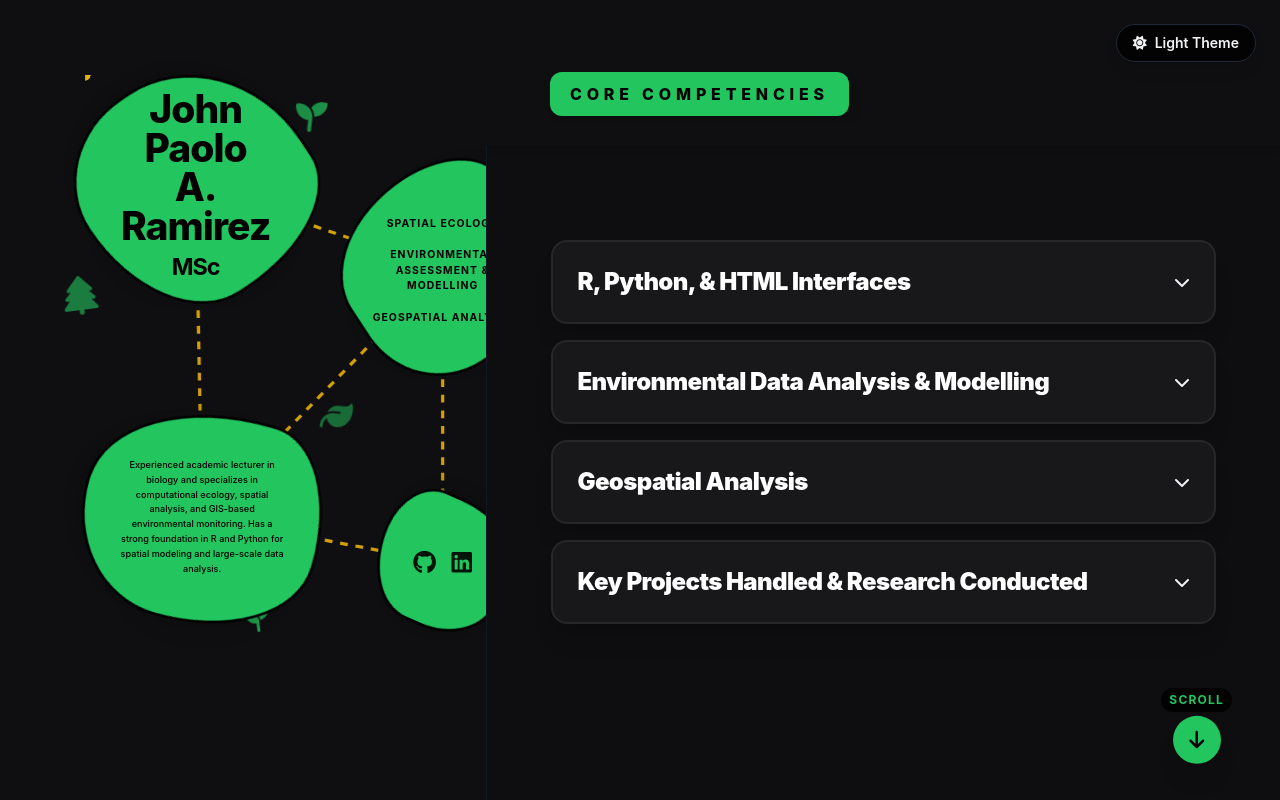
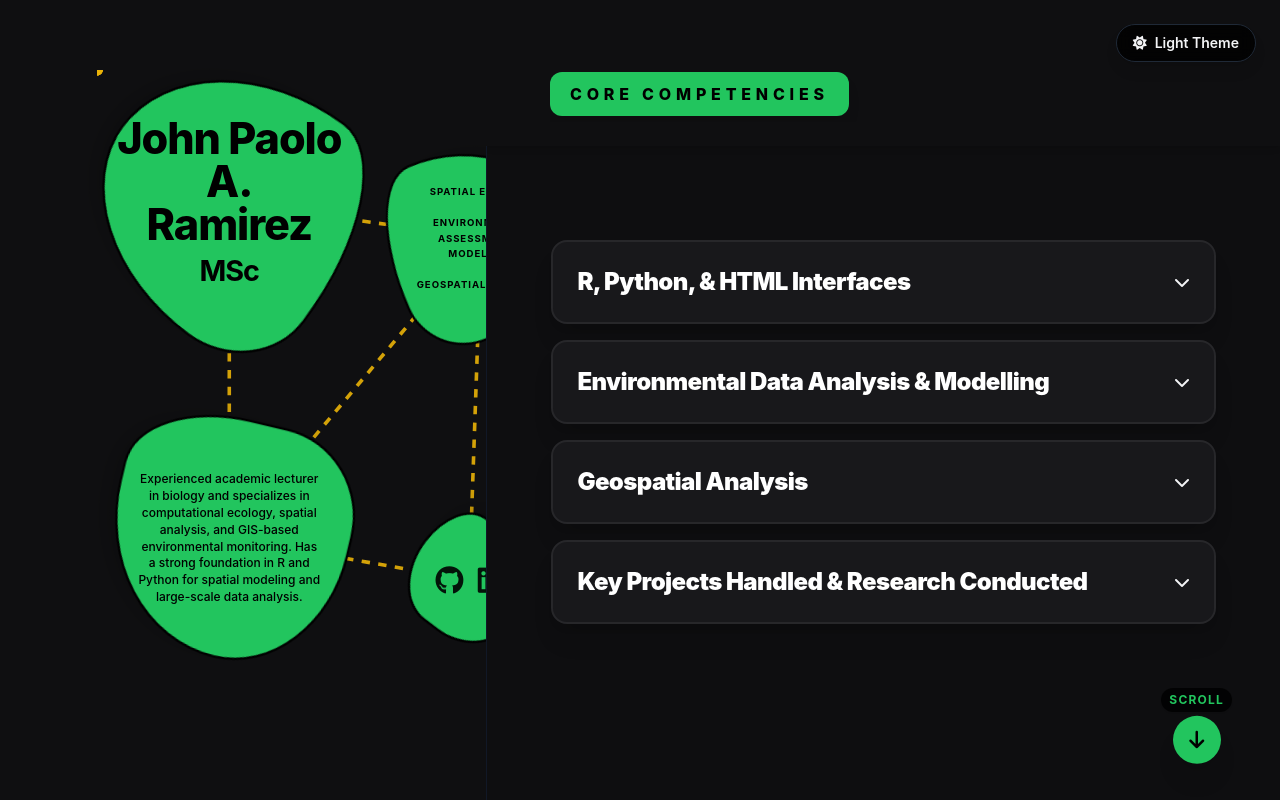
Before and after one commit to Johnny1996ornot/Portfolio, a plain HTML site: page index.html in a window 1280 px wide. Shown: the top 800 px of the page. Drawn offline with nearby package versions, Linux system fonts and the light colour scheme.

Commit message:
Update index.html

```diff
--- a/index.html
+++ b/index.html
@@ -38,44 +38,36 @@
             color: #f3f4f6;
         }
 
-        /* Organic Blob Animations */
-        @keyframes topoMorph {
-            0% { border-radius: 40% 60% 70% 30% / 40% 50% 60% 50%; transform: rotate(0deg) scale(1); }
-            33% { border-radius: 60% 40% 50% 50% / 30% 60% 40% 70%; transform: rotate(120deg) scale(1.04); }
-            66% { border-radius: 50% 50% 30% 70% / 50% 70% 50% 30%; transform: rotate(240deg) scale(1.02); }
-            100% { border-radius: 40% 60% 70% 30% / 40% 50% 60% 50%; transform: rotate(360deg) scale(1); }
+        /* Distinct Organic Blob Animations for Variety */
+        @keyframes morph1 {
+            0% { border-radius: 40% 60% 70% 30% / 40% 50% 60% 50%; transform: rotate(0deg); }
+            34% { border-radius: 70% 30% 50% 50% / 30% 30% 70% 70%; transform: rotate(120deg); }
+            67% { border-radius: 100% 60% 60% 100% / 100% 100% 60% 60%; transform: rotate(240deg); }
+            100% { border-radius: 40% 60% 70% 30% / 40% 50% 60% 50%; transform: rotate(360deg); }
+        }
+        @keyframes morph2 {
+            0% { border-radius: 60% 40% 30% 70% / 60% 30% 70% 40%; transform: rotate(0deg); }
+            34% { border-radius: 30% 70% 70% 30% / 30% 30% 70% 70%; transform: rotate(-120deg); }
+            67% { border-radius: 50% 50% 30% 70% / 50% 70% 50% 30%; transform: rotate(-240deg); }
+            100% { border-radius: 60% 40% 30% 70% / 60% 30% 70% 40%; transform: rotate(-360deg); }
+        }
+        @keyframes morph3 {
+            0% { border-radius: 50% 50% 60% 40% / 40% 40% 60% 60%; transform: rotate(0deg); }
+            34% { border-radius: 40% 60% 70% 30% / 40% 50% 60% 50%; transform: rotate(120deg); }
+            67% { border-radius: 60% 40% 50% 50% / 30% 60% 40% 70%; transform: rotate(240deg); }
+            100% { border-radius: 50% 50% 60% 40% / 40% 40% 60% 60%; transform: rotate(360deg); }
+        }
+        @keyframes morph4 {
+            0% { border-radius: 30% 70% 70% 30% / 30% 30% 70% 70%; transform: rotate(0deg); }
+            34% { border-radius: 50% 50% 30% 70% / 50% 70% 50% 30%; transform: rotate(-120deg); }
+            67% { border-radius: 70% 30% 50% 50% / 30% 30% 70% 70%; transform: rotate(-240deg); }
+            100% { border-radius: 30% 70% 70% 30% / 30% 30% 70% 70%; transform: rotate(-360deg); }
         }
 
-        @keyframes topoMorphReverse {
-            0% { border-radius: 40% 60% 70% 30% / 40% 50% 60% 50%; transform: rotate(360deg) scale(1); }
-            33% { border-radius: 50% 50% 30% 70% / 50% 70% 50% 30%; transform: rotate(240deg) scale(1.02); }
-            66% { border-radius: 60% 40% 50% 50% / 30% 60% 40% 70%; transform: rotate(120deg) scale(1.04); }
-            100% { border-radius: 40% 60% 70% 30% / 40% 50% 60% 50%; transform: rotate(0deg) scale(1); }
-        }
-
-        /* Swaying Grass/Tree Animation */
-        @keyframes sway {
-            0%, 100% { transform: rotate(-8deg); }
-            50% { transform: rotate(8deg); }
-        }
-
-        .animate-sway {
-            animation: sway 4s ease-in-out infinite;
-            transform-origin: bottom center;
-        }
-        .animate-sway-slow {
-            animation: sway 6s ease-in-out infinite reverse;
-            transform-origin: bottom center;
-        }
-        .animate-sway-fast {
-            animation: sway 3s ease-in-out infinite;
-            transform-origin: bottom center;
-        }
-
-        .blob-1 { animation: topoMorph 16s linear infinite; transform-origin: center; }
-        .blob-2 { animation: topoMorphReverse 19s linear infinite; transform-origin: center; }
-        .blob-3 { animation: topoMorph 22s linear infinite; transform-origin: center; }
-        .blob-4 { animation: topoMorphReverse 15s linear infinite; transform-origin: center; }
+        .blob-1 { animation: morph1 18s linear infinite; transform-origin: center; }
+        .blob-2 { animation: morph2 20s linear infinite; transform-origin: center; }
+        .blob-3 { animation: morph3 22s linear infinite; transform-origin: center; }
+        .blob-4 { animation: morph4 16s linear infinite; transform-origin: center; }
 
         /* Fixed Masking Header Bar */
         .right-column-header {
@@ -233,116 +225,81 @@
     <!-- ========================================== -->
     <div class="fixed left-0 top-0 w-full md:w-[38%] h-screen flex items-center justify-center overflow-hidden z-20 bg-[#f8f9fa] dark:bg-[#0f0f11] pointer-events-none">
 
-        <!-- Spatial Connectivity Wrapper - EXPANDED CANVAS (700x1000) -->
-        <div class="relative w-[700px] h-[1000px] scale-[0.4] md:scale-[0.55] lg:scale-[0.65] origin-center pointer-events-auto">
-
-            <!-- DECORATIVE ECOLOGY ELEMENTS (Swaying Trees & Grass) -->
-            <!-- Placed at z-0 so they float behind the connecting lines and blobs -->
-            <div class="absolute top-[310px] left-[-30px] text-green-600 dark:text-green-500 opacity-60 text-6xl animate-sway-slow z-0">
-                <i class="fa-solid fa-tree"></i>
-            </div>
-            <div class="absolute top-[40px] left-[320px] text-green-600 dark:text-green-500 opacity-70 text-5xl animate-sway z-0">
-                <i class="fa-solid fa-seedling"></i>
-            </div>
-            <div class="absolute top-[100px] left-[700px] text-green-600 dark:text-green-500 opacity-40 text-7xl animate-sway-fast z-0">
-                <i class="fa-solid fa-tree"></i>
-            </div>
-            <div class="absolute top-[500px] left-[360px] text-green-600 dark:text-green-500 opacity-50 text-5xl animate-sway z-0">
-                <i class="fa-solid fa-leaf"></i>
-            </div>
-            <div class="absolute top-[820px] left-[250px] text-green-600 dark:text-green-500 opacity-80 text-4xl animate-sway-slow z-0">
-                <i class="fa-solid fa-seedling"></i>
-            </div>
-            <div class="absolute top-[750px] left-[700px] text-green-600 dark:text-green-500 opacity-60 text-6xl animate-sway z-0">
-                <i class="fa-solid fa-tree"></i>
-            </div>
+        <!-- Spatial Connectivity Wrapper - WIDER CANVAS (800x1100) -->
+        <div class="relative w-[800px] h-[1100px] scale-[0.35] md:scale-[0.5] lg:scale-[0.6] origin-center pointer-events-auto">
 
             <!-- SVG Connectivity Lines & Moving Dots -->
-            <svg width="700" height="1000" class="absolute inset-0 z-0 pointer-events-none">
-                <!-- Dashed Edges mathematically aligned to the centers of the divs below -->
-                <g class="stroke-connRed dark:stroke-connYellow opacity-90" stroke-width="5" stroke-dasharray="12,12" fill="none">
-                    <!-- Center 1 (170, 170) to Center 2 (550, 300) -->
-                    <path id="edge1" d="M 170 170 L 550 300" />
-                    <!-- Center 2 (550, 300) to Center 3 (180, 680) -->
-                    <path id="edge2" d="M 550 300 L 180 680" />
-                    <!-- Center 1 (170, 170) to Center 3 (180, 680) -->
-                    <path id="edge3" d="M 170 170 L 180 680" />
-                    <!-- Center 3 (180, 680) to Center 4 (550, 750) -->
-                    <path id="edge4" d="M 180 680 L 550 750" />
-                    <!-- Center 2 (550, 300) to Center 4 (550, 750) -->
-                    <path id="edge5" d="M 550 300 L 550 750" />
+            <svg width="800" height="1100" class="absolute inset-0 z-0 pointer-events-none">
+                <!-- Dashed Edges exactly intersecting the new blob centers -->
+                <g class="stroke-connRed dark:stroke-connYellow opacity-90" stroke-width="6" stroke-dasharray="14,14" fill="none">
+                    <!-- Name (220, 220) to Roles (640, 280) -->
+                    <path id="edge1" d="M 220 220 L 640 280" />
+                    <!-- Roles (640, 280) to Summary (220, 780) -->
+                    <path id="edge2" d="M 640 280 L 220 780" />
+                    <!-- Name (220, 220) to Summary (220, 780) -->
+                    <path id="edge3" d="M 220 220 L 220 780" />
+                    <!-- Summary (220, 780) to Links (620, 850) -->
+                    <path id="edge4" d="M 220 780 L 620 850" />
+                    <!-- Roles (640, 280) to Links (620, 850) -->
+                    <path id="edge5" d="M 640 280 L 620 850" />
                 </g>
 
                 <!-- Animated Moving Dots representing Data Flow -->
-                <circle r="8" class="fill-connRed dark:fill-connYellow">
-                    <animateMotion dur="3s" repeatCount="indefinite">
-                        <mpath href="#edge1"/>
-                    </animateMotion>
+                <circle r="9" class="fill-connRed dark:fill-connYellow">
+                    <animateMotion dur="3s" repeatCount="indefinite"><mpath href="#edge1"/></animateMotion>
                 </circle>
-                <circle r="8" class="fill-connRed dark:fill-connYellow">
-                    <animateMotion dur="4s" repeatCount="indefinite">
-                        <mpath href="#edge2"/>
-                    </animateMotion>
+                <circle r="9" class="fill-connRed dark:fill-connYellow">
+                    <animateMotion dur="4s" repeatCount="indefinite"><mpath href="#edge2"/></animateMotion>
                 </circle>
-                <circle r="8" class="fill-connRed dark:fill-connYellow">
-                    <animateMotion dur="4.5s" repeatCount="indefinite">
-                        <mpath href="#edge3"/>
-                    </animateMotion>
+                <circle r="9" class="fill-connRed dark:fill-connYellow">
+                    <animateMotion dur="4.5s" repeatCount="indefinite"><mpath href="#edge3"/></animateMotion>
                 </circle>
-                <circle r="8" class="fill-connRed dark:fill-connYellow">
-                    <animateMotion dur="3.5s" repeatCount="indefinite">
-                        <mpath href="#edge4"/>
-                    </animateMotion>
+                <circle r="9" class="fill-connRed dark:fill-connYellow">
+                    <animateMotion dur="3.5s" repeatCount="indefinite"><mpath href="#edge4"/></animateMotion>
                 </circle>
-                <circle r="8" class="fill-connRed dark:fill-connYellow">
-                    <animateMotion dur="5s" repeatCount="indefinite">
-                        <mpath href="#edge5"/>
-                    </animateMotion>
+                <circle r="9" class="fill-connRed dark:fill-connYellow">
+                    <animateMotion dur="5s" repeatCount="indefinite"><mpath href="#edge5"/></animateMotion>
                 </circle>
             </svg>
 
-            <!-- Node 1: Name (Top Left - TEXT ENLARGED) -->
-            <!-- Size: 340x340. Position: 0, 0. Center is (170, 170) -->
-            <div class="absolute top-[0px] left-[0px] w-[340px] h-[340px] z-10 flex flex-col items-center justify-center text-center p-6 transition-transform duration-300 hover:scale-105">
-                <div class="absolute inset-4 bg-[#f8f9fa] dark:bg-[#0f0f11] rounded-[40%] opacity-100 shadow-xl"></div>
+            <!-- Node 1: Name (Top Left - THE BIGGEST BLOB) -->
+            <!-- Size: 440x440. Position: 0, 0. Center: (220, 220) -->
+            <div class="absolute top-[0px] left-[0px] w-[440px] h-[440px] z-10 flex flex-col items-center justify-center text-center p-8 transition-transform duration-300 hover:scale-105">
                 <div class="absolute inset-0 bg-royal dark:bg-themeGreen blob-1 border-4 border-white dark:border-black shadow-2xl opacity-100"></div>
                 <div class="relative z-20 text-white dark:text-black">
-                    <h1 class="text-6xl font-extrabold tracking-tight leading-none mb-1">
-                        John Paolo<br>A.<br>Ramirez <span class="text-4xl font-bold block mt-3">MSc</span>
+                    <h1 class="text-7xl font-extrabold tracking-tight leading-none mb-1">
+                        John Paolo<br>A.<br>Ramirez <span class="text-5xl font-bold block mt-4">MSc</span>
                     </h1>
                 </div>
             </div>
 
-            <!-- Node 2: Subtitle (Top Right) -->
-            <!-- Size: 300x300. Position: left 400, top 150. Center is (550, 300) -->
-            <div class="absolute top-[150px] left-[400px] w-[300px] h-[300px] z-10 flex items-center justify-center text-center p-8 transition-transform duration-300 hover:scale-105">
-                <div class="absolute inset-4 bg-[#f8f9fa] dark:bg-[#0f0f11] rounded-[40%] opacity-100 shadow-xl"></div>
+            <!-- Node 2: Subtitle (Top Right - PUSHED RIGHT) -->
+            <!-- Size: 320x320. Position: left 480, top 120. Center: (640, 280) -->
+            <div class="absolute top-[120px] left-[480px] w-[320px] h-[320px] z-10 flex items-center justify-center text-center p-8 transition-transform duration-300 hover:scale-105">
                 <div class="absolute inset-0 bg-royal dark:bg-themeGreen blob-2 border-4 border-white dark:border-black shadow-2xl opacity-100"></div>
                 <div class="relative z-20 text-white dark:text-black">
-                    <p class="text-sm md:text-base font-bold uppercase tracking-widest leading-relaxed">
+                    <p class="text-base font-bold uppercase tracking-widest leading-relaxed">
                         Spatial Ecology<br><br>Environmental Assessment & Modelling<br><br>Geospatial Analysis
                     </p>
                 </div>
             </div>
 
-            <!-- Node 3: Summary (Bottom Left) -->
-            <!-- Size: 320x360. Position: left 20, top 500. Center is (180, 680) -->
-            <div class="absolute top-[500px] left-[20px] w-[320px] h-[360px] z-10 flex items-center justify-center text-center p-8 transition-transform duration-300 hover:scale-105">
-                <div class="absolute inset-4 bg-[#f8f9fa] dark:bg-[#0f0f11] rounded-[40%] opacity-100 shadow-xl"></div>
+            <!-- Node 3: Summary (Bottom Left - ENLARGED FOR READABILITY) -->
+            <!-- Size: 400x400. Position: left 20, top 580. Center: (220, 780) -->
+            <div class="absolute top-[580px] left-[20px] w-[400px] h-[400px] z-10 flex items-center justify-center text-center p-12 transition-transform duration-300 hover:scale-105">
                 <div class="absolute inset-0 bg-royal dark:bg-themeGreen blob-3 border-4 border-white dark:border-black shadow-2xl opacity-100"></div>
                 <div class="relative z-20 text-white dark:text-black">
-                    <p class="text-sm font-medium leading-relaxed">
+                    <p class="text-lg md:text-xl font-medium leading-relaxed">
                         Experienced academic lecturer in biology and specializes in computational ecology, spatial analysis, and GIS-based environmental monitoring. Has a strong foundation in R and Python for spatial modeling and large-scale data analysis.
                     </p>
                 </div>
             </div>
 
             <!-- Node 4: Links (Bottom Right) -->
-            <!-- Size: 200x200. Position: left 450, top 650. Center is (550, 750) -->
-            <div class="absolute top-[650px] left-[450px] w-[200px] h-[200px] z-10 flex items-center justify-center transition-transform duration-300 hover:scale-105">
-                <div class="absolute inset-4 bg-[#f8f9fa] dark:bg-[#0f0f11] rounded-[40%] opacity-100 shadow-xl"></div>
+            <!-- Size: 200x200. Position: left 520, top 750. Center: (620, 850) -->
+            <div class="absolute top-[750px] left-[520px] w-[200px] h-[200px] z-10 flex items-center justify-center transition-transform duration-300 hover:scale-105">
                 <div class="absolute inset-0 bg-royal dark:bg-themeGreen blob-4 border-4 border-white dark:border-black shadow-2xl opacity-100"></div>
-                <div class="relative z-20 flex gap-6 text-4xl text-white dark:text-black">
+                <div class="relative z-20 flex gap-6 text-5xl text-white dark:text-black">
                     <a href="https://github.com/Johnny1996ornot" target="_blank" class="hover:scale-125 transition opacity-90 hover:opacity-100" title="GitHub"><i class="fa-brands fa-github"></i></a>
                     <a href="https://www.linkedin.com/in/john-paolo-ramirez-a21165171/" target="_blank" class="hover:scale-125 transition opacity-90 hover:opacity-100" title="LinkedIn"><i class="fa-brands fa-linkedin"></i></a>
                 </div>
```
